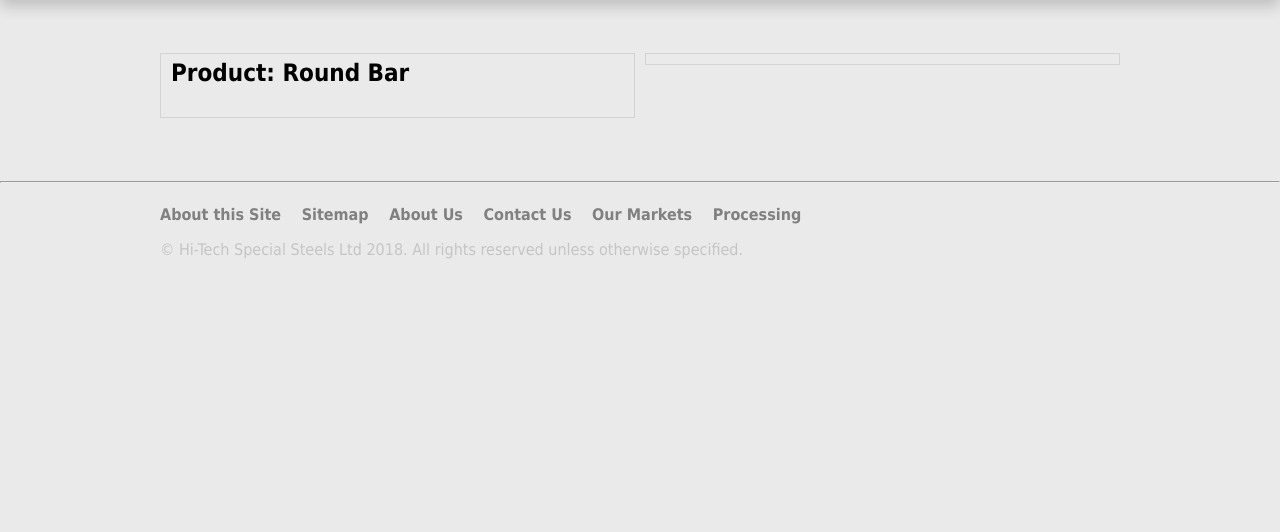
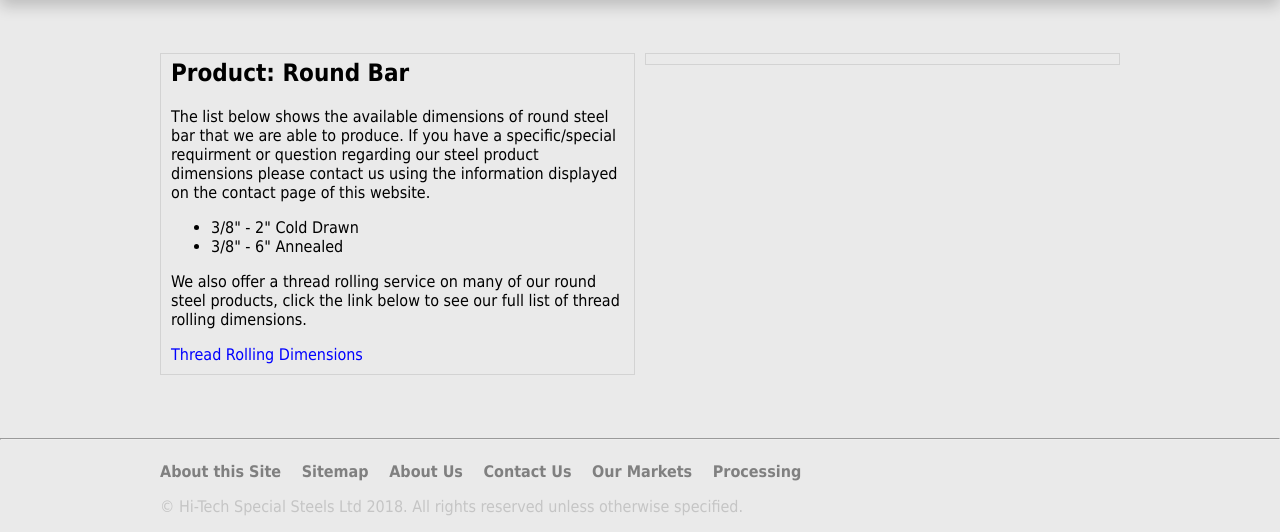
Before and after one commit to hitechspecialsteels/hitechspecialsteels.github.io, a plain HTML site: page products/rounds/index.html in a window 1280 px wide. Shown: the part 302-834 px from the top of the page. Before the commit the page ends 800 px from the top, so only its background shows below. Drawn offline with Linux system fonts and the light colour scheme; no server answers.

Commit message:
Updated site content. Thread rolling information.

```diff
--- a/products/rounds/index.html
+++ b/products/rounds/index.html
@@ -13,7 +13,7 @@
   <link rel="stylesheet" href="/styles/stylesheet_main.css"/>
   <link rel="stylesheet" href="/styles/stylesheet_home.css"/>
   <!-- scripts -->
-  <script type="text/javascript" src="/scripts/script_main.js">navopenFunction(), stickynavFunction()</script>
+  <script type="text/javascript" src="/scripts/script_main.js">navopenFunction(), stickynavFunction(), showhideFunction()</script>
   <script src="/scripts/jquery-3.3.1.min.js"></script>
   <script>
   $.get("/elements/headernav.html", function(data){$("#insertheader").replaceWith(data);});
@@ -28,7 +28,7 @@
 
 <div id="firstelement" class="contentspacer"></div>
 
-<!-- section:  -->
+<!-- section: product dimensions -->
 <section>
   <div class="container">
     <div class="row-dualcol">
@@ -36,13 +36,21 @@
         <div class="columnbox">
           <div class="columnborder">
             <h1>Product: Round Bar</h1>
-            <p></p>
-            <p></p>
+            <p>The list below shows the available dimensions of round steel bar that we are able to produce. If you have a specific/special requirment or question regarding our steel product dimensions please contact us using the information displayed on the contact page of this website.</p>
             <ul id="list">
             </ul>
+            <p>We also offer a thread rolling service on many of our round steel products, click the link below to see our full list of thread rolling dimensions.</p>
+            <a onclick="showhideFunction()" style="color: blue; cursor: pointer;" id="togglelink">Thread Rolling Dimensions</a>
+            <div id="togglediv" style="display: none;">
+              <ul id="threadlist">
+              </ul>
+            </div>
             <script>
             $.get('/data/products/rounds.txt', function(myContentFile) {
               var lines = myContentFile.split("\r\n"); for (var line in lines) { var string = lines[line]; $("<li>" + string + "</li>").appendTo("#list"); }
+            }, 'text');
+            $.get('/data/products/rounds-threads.txt', function(myContentFile) {
+              var lines = myContentFile.split("\r\n"); for (var line in lines) { var string2 = lines[line]; $("<li>" + string2 + "</li>").appendTo("#threadlist"); }
             }, 'text');
             </script>
           </div>
--- a/scripts/script_main.js
+++ b/scripts/script_main.js
@@ -39,3 +39,13 @@ function stickynavFunction() {
     hasScrolled = true;
   }
 }
+
+// show-hide togglediv
+function showhideFunction() {
+    var x = document.getElementById("togglediv");
+    if (x.style.display === "none") {
+        x.style.display = "block";
+    } else {
+        x.style.display = "none";
+    }
+}
```
Also changed, not shown: about-us/markets/index.html (+2 -11 lines), about-us/processing/index.html (+1 -1 lines), products/flat/index.html (+2 -2 lines), products/hexagons/index.html (+2 -2 lines), products/square/index.html (+2 -2 lines), data/alloys/super-austenitic.txt (added), data/products/flat.txt (added), data/products/hexagons.txt (added), data/products/rounds-threads.txt (added), data/products/rounds.txt (added), data/products/square.txt (added), 1 other file.
